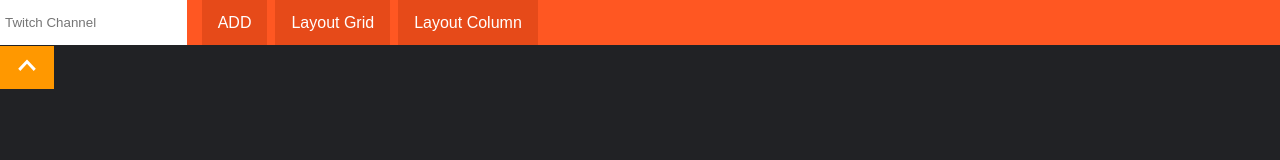
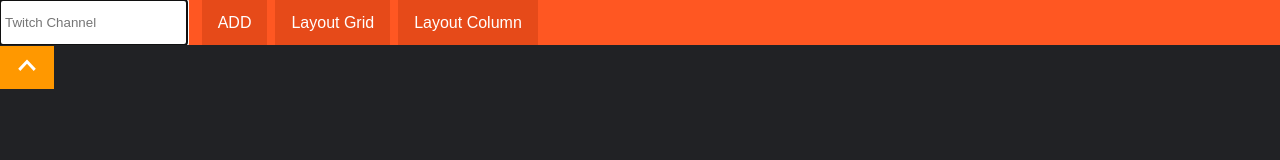
Before and after one commit to DanielHearn/streamist, a plain HTML site: page index.html in a window 1280 px wide. Shown: the top 160 px of the page. Drawn offline with Linux system fonts and the light colour scheme.

Commit message:
Add input autofocus

```diff
--- a/index.html
+++ b/index.html
@@ -21,7 +21,7 @@
         <nav id="navBar">
           <section id="nav-container">
             <form ng-submit="addStream()">
-              <input type="text" ng-model="input" name="" value="" placeholder="Twitch Channel" required>
+              <input type="text" ng-model="input" name="" value="" placeholder="Twitch Channel" autofocus required>
               <button id="getTwitch" href="">ADD</button>
             </form>
             <button class="layoutButton" href="" ng-click="changeLayout('grid')"> Layout Grid</button>
```
